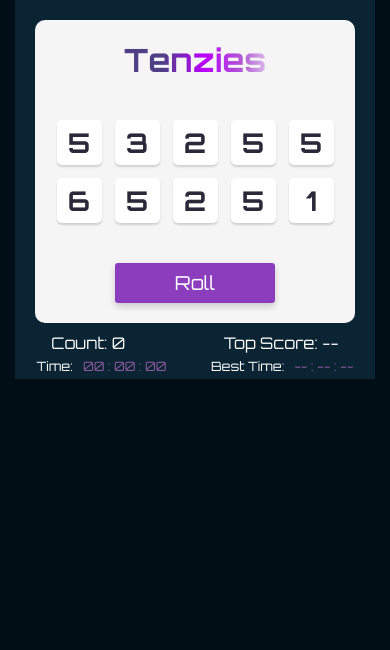
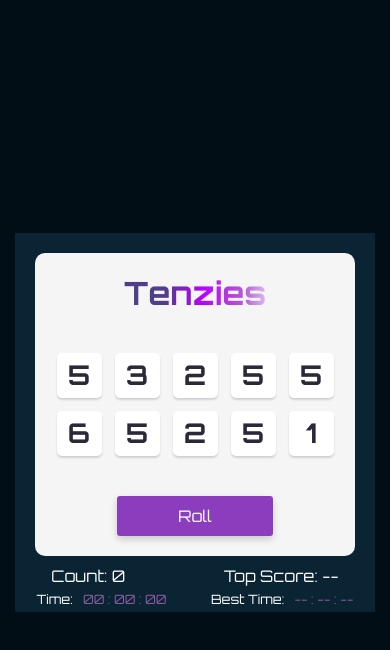
Before and after one commit to halfbloodquince/10zies, a React (Vite) app: page / in a window 390 px wide. Shown: the top 650 px of the page. Built offline with nearby package versions, Linux system fonts and the light colour scheme.

Commit message:
mobile responiveness 1

```diff
--- a/src/App.css
+++ b/src/App.css
@@ -13,12 +13,13 @@
 
 
 .main {
-  height: 100%;
-  width: 100%;
+  height: 100vh;
+  width: 100vw;
   background-color: #010e16;
   display: flex;
   justify-content: center;
   align-items: center;
+  border:none;
 }
 
 .scoreboard {
@@ -183,3 +184,12 @@
 .score--count {
   width:100px
 }
+
+@media only screen and (max-width: 400px) {
+  .roll-dice {
+    font-size: 1rem;
+    width:40vw;
+    min-width: 140px;
+    height:40px;
+  }
+}
```
